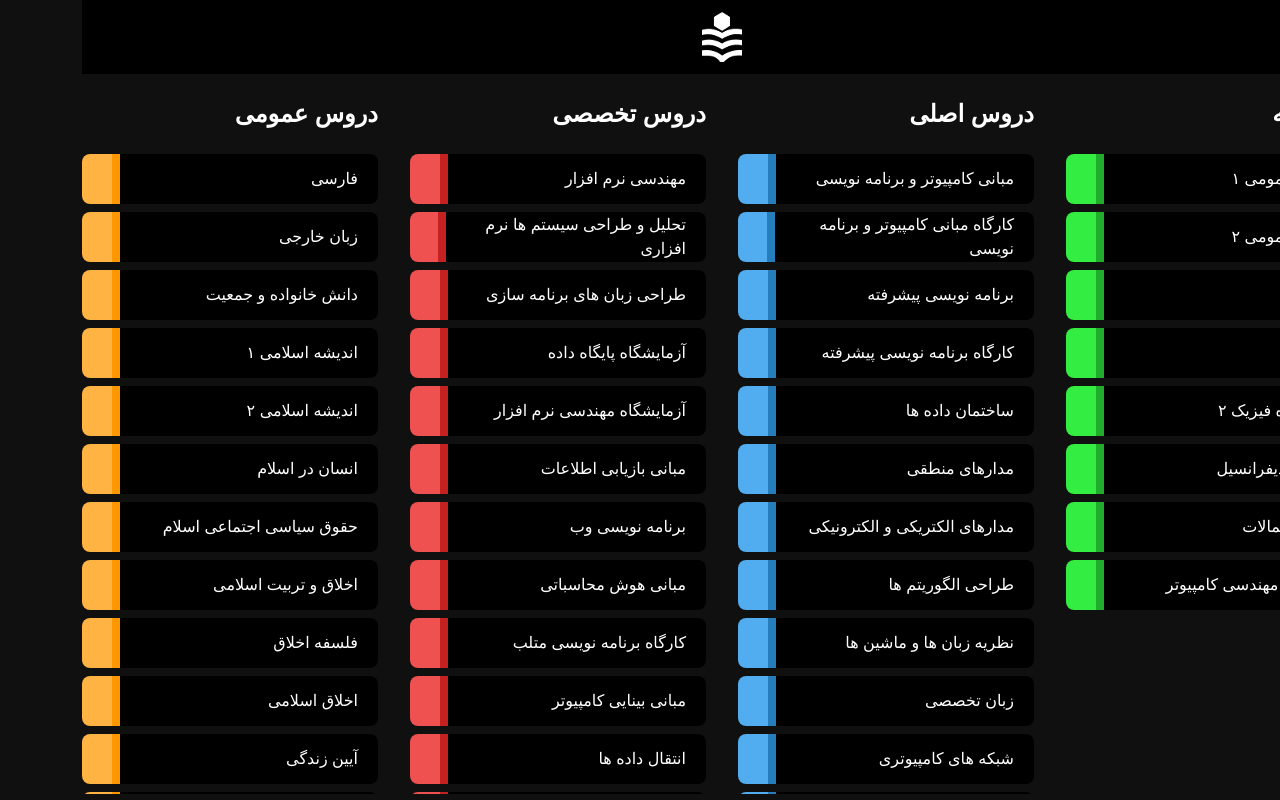
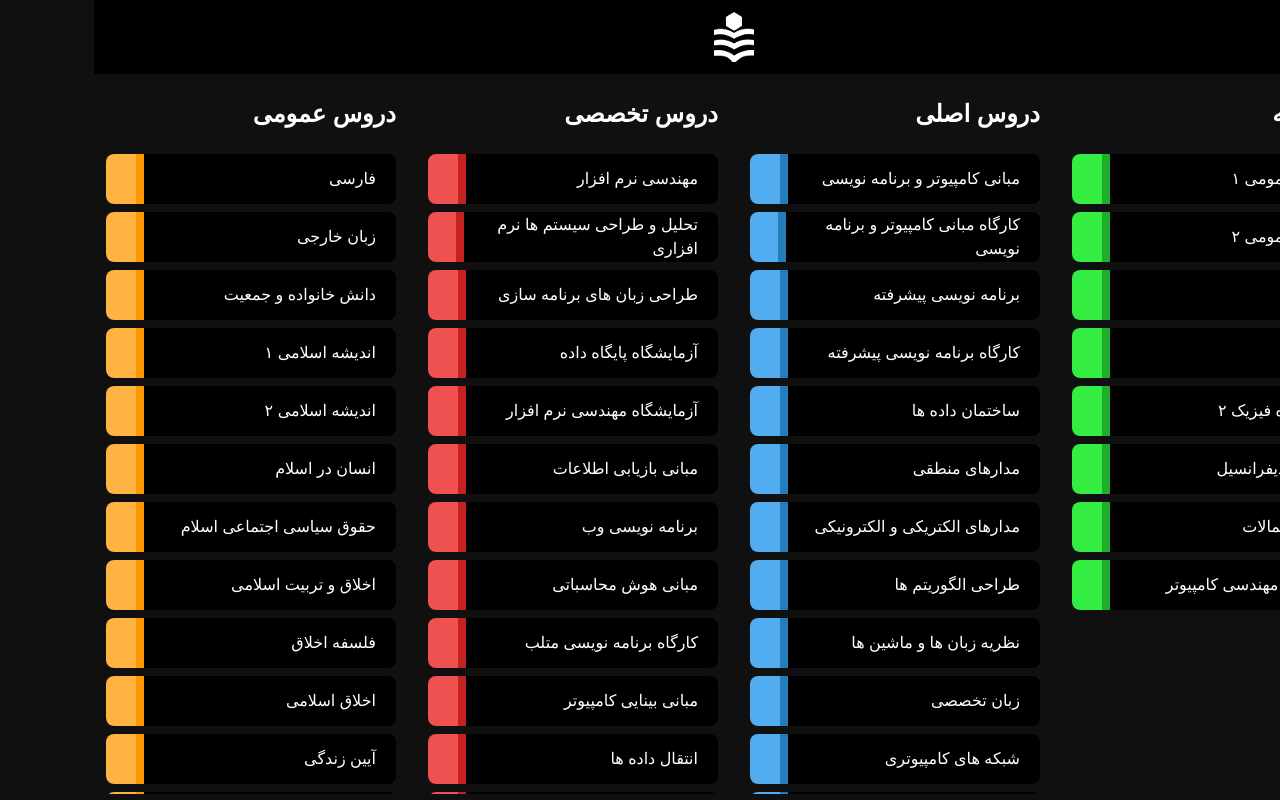
Before and after one commit to always-maap/NIT-Academy, a Next.js app: page / in a window 1280 px wide. Built offline with nearby package versions, Linux system fonts and the light colour scheme; a web font is replaced by a local one.

Commit message:
fix: add px to container

```diff
--- a/components/Container.tsx
+++ b/components/Container.tsx
@@ -7,7 +7,7 @@ type Props = {
 
 export default function Container(props: Props) {
   return (
-    <main className={clsx("container max-w-l mx-auto", props.className)}>
+    <main className={clsx("container max-w-l mx-auto px-3", props.className)}>
       {props.children}
     </main>
   );
```
